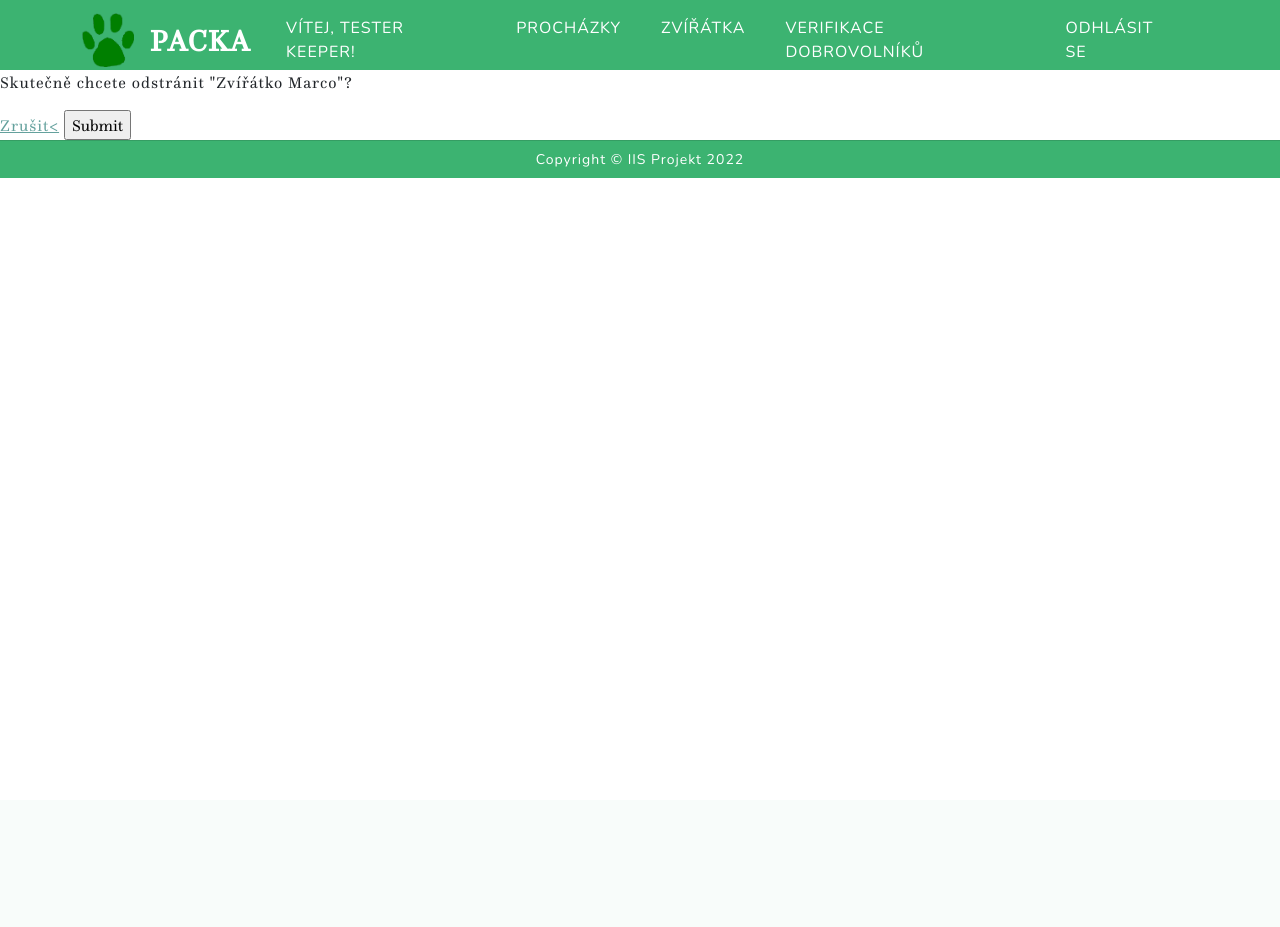
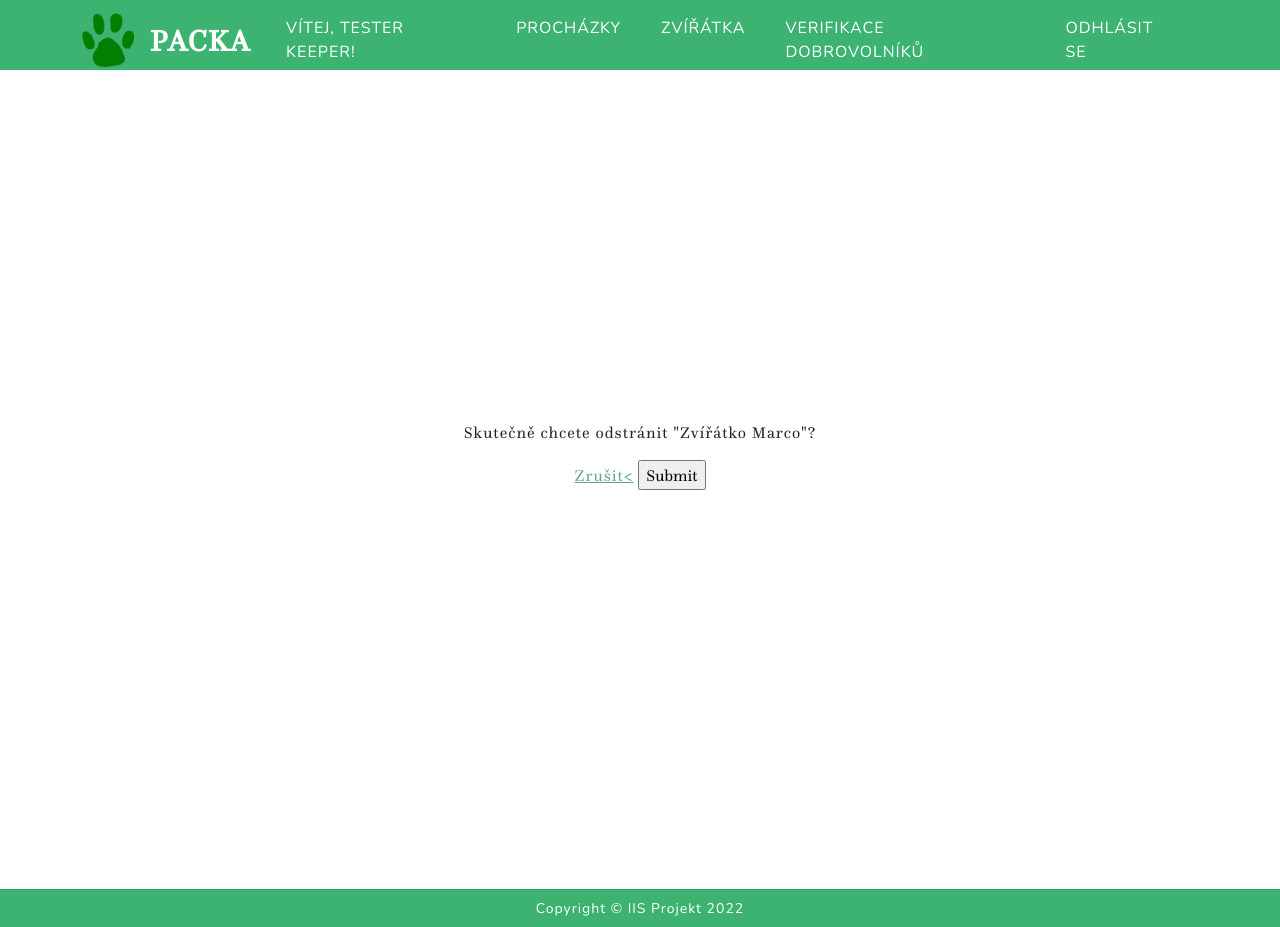
Before and after one commit to MoZZrello/IIS-Project-2022, a Django app: page /animal/delete/1/ in a window 1280 px wide. Before the commit the page ends 178 px from the top, so only its background shows below. Run offline with Django 4.2, Linux system fonts and the light colour scheme; a user stored in the database is signed in; data comes from the database, SQL or seed files in the repository; some libraries are stand-ins or nearby versions; some web fonts are replaced.

Commit message:
Delete pages minor changes

```diff
--- a/src/IISapp/templates/animal_delete.html
+++ b/src/IISapp/templates/animal_delete.html
@@ -5,13 +5,15 @@
 
 <h1 style="padding-top: 70px; background-color: mediumseagreen"></h1>
 
-<p>Skutečně chcete odstránit "Zvířátko {{animal.animal_name}}"?</p>
+<div style="margin: auto; width: 70%; text-align: center; height: 819px">
+    <p style="padding-top: 350px">Skutečně chcete odstránit "Zvířátko {{animal.animal_name}}"?</p>
 
-<form action="{% url 'delete_animals' animal.id %}" method="POST">
-    {% csrf_token %}
+    <form action="{% url 'delete_animals' animal.id %}" method="POST">
+        {% csrf_token %}
 
-    <a href="{% url 'all_animals' %}">Zrušit<</a>
-    <input type="submit" name="Odstránit">
-</form>
+        <a href="{% url 'all_animals' %}">Zrušit<</a>
+        <input type="submit" name="Odstránit">
+    </form>
+</div>
 
 {% endblock %}
```
Also changed, not shown: src/IISapp/templates/walk_delete.html (+8 -7 lines).
